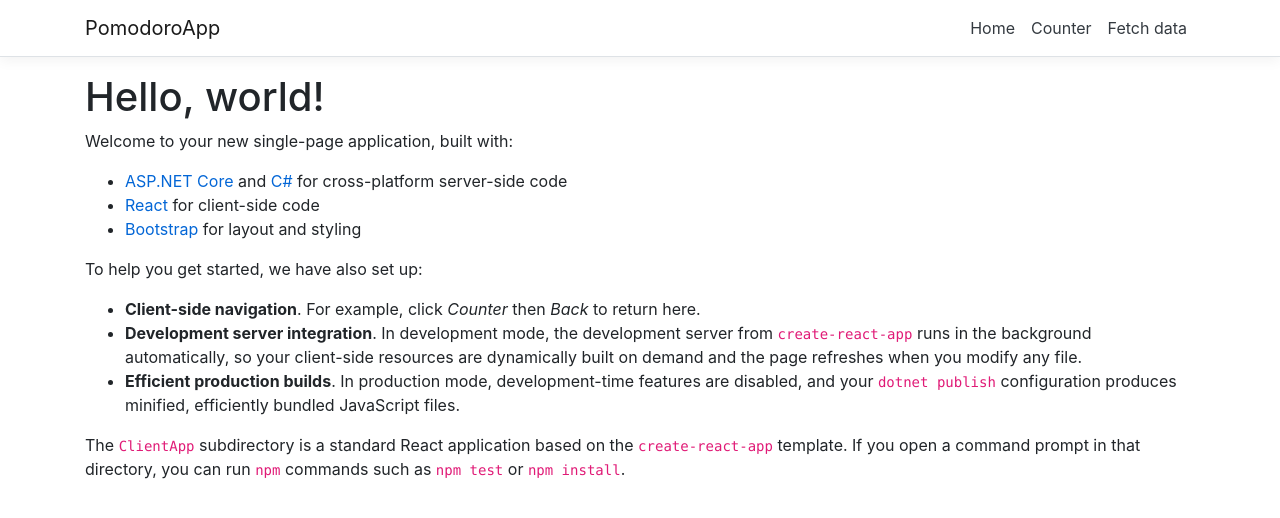
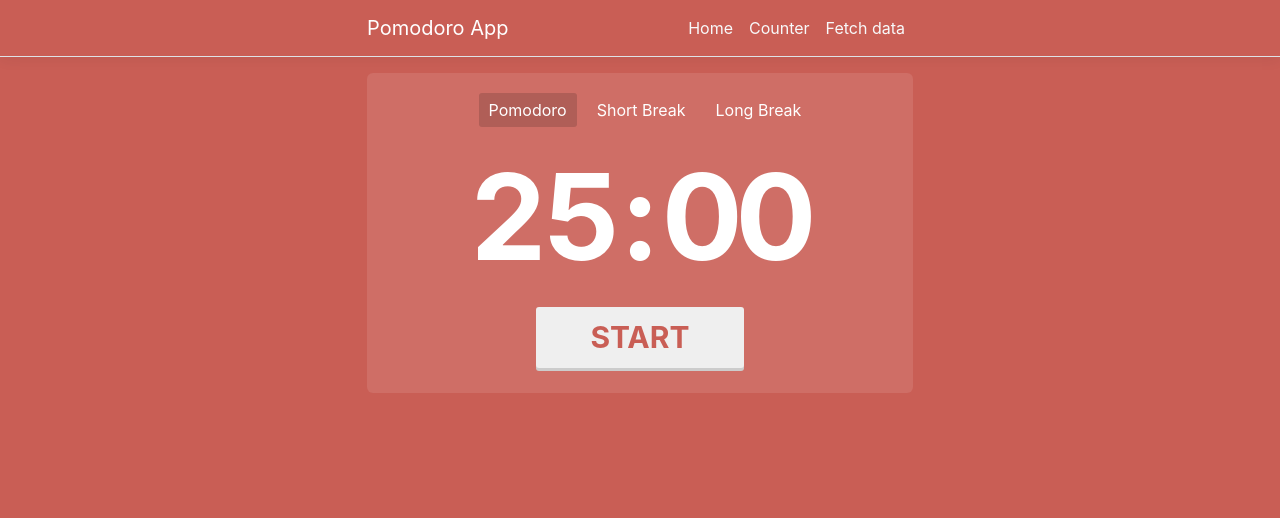
Before and after one commit to kevinle-it/PomodoroWebApp, a React (Create React App) app in the folder PomodoroApp/ClientApp/: page / in a window 1280 px wide. Shown: the top 518 px of the page. Built offline with nearby package versions, Linux system fonts and the light colour scheme.

Commit message:
build ui for main pomodoro countdown timer and replace the home page

```diff
--- a/PomodoroApp/ClientApp/src/App.js
+++ b/PomodoroApp/ClientApp/src/App.js
@@ -1,21 +1,21 @@
 import React, { Component } from 'react';
 import { Route } from 'react-router';
+
+import './App.scss';
+import CountdownTimer from './components/CountdownTimer';
+import { Counter } from './components/Counter';
+import { FetchData } from './components/FetchData';
 import { Layout } from './components/Layout';
-import { Home } from './components/Home';
-import { FetchData } from './components/FetchData';
-import { Counter } from './components/Counter';
-
-import './custom.css'
 
 export default class App extends Component {
   static displayName = App.name;
 
-  render () {
+  render() {
     return (
       <Layout>
-        <Route exact path='/' component={Home} />
-        <Route path='/counter' component={Counter} />
-        <Route path='/fetch-data' component={FetchData} />
+        <Route exact path="/" component={CountdownTimer} />
+        <Route path="/counter" component={Counter} />
+        <Route path="/fetch-data" component={FetchData} />
       </Layout>
     );
   }
--- a/PomodoroApp/ClientApp/src/custom.css
+++ b/PomodoroApp/ClientApp/src/App.scss
@@ -1,4 +1,11 @@
-/* Provide sufficient contrast against white background */
+$pomodoro-color: #c95e55;
+$chestnut-rose: #cf6e66;
+
+body {
+  color: white;
+  background: $pomodoro-color;
+}
+
 a {
   color: #0366d6;
 }
--- /dev/null
+++ b/PomodoroApp/ClientApp/src/components/CountdownTimer/index.js
@@ -0,0 +1,123 @@
+import classnames from 'classnames';
+import React, { useCallback, useMemo } from 'react';
+import './styles.scss';
+import useCountdown from './useCountdown';
+
+const POMODORO_MODES = Object.freeze({
+  POMODORO: {
+    type: Symbol('POMODORO'),
+    time: {
+      minutes: 25,
+      seconds: 0,
+    },
+  },
+  SHORT_BREAK: {
+    type: Symbol('SHORT_BREAK'),
+    time: {
+      minutes: 5,
+      seconds: 0,
+    },
+  },
+  LONG_BREAK: {
+    type: Symbol('LONG_BREAK'),
+    time: {
+      minutes: 15,
+      seconds: 0,
+    },
+  },
+});
+
+const BASE_DIGIT_WIDTH = 74; // 74px
+
+const CountdownTimer = () => {
+  const timerType = POMODORO_MODES.POMODORO.type;
+
+  const { minutes, seconds, shouldRun, setShouldRun } = useCountdown({
+    initialMinutes: POMODORO_MODES.POMODORO.time.minutes,
+    initialSeconds: POMODORO_MODES.POMODORO.time.seconds,
+    shouldStartImmediately: false,
+  });
+
+  const onButtonClick = useCallback(() => {
+    setShouldRun(!shouldRun);
+  }, [setShouldRun, shouldRun]);
+
+  const getLeftDigitOfTwoDigitsNumber = useCallback((number) => {
+    return Math.floor(number / 10);
+  }, []);
+
+  const getRightDigitOfTwoDigitsNumber = useCallback((number) => {
+    return number % 10;
+  }, []);
+
+  const getLeftDigitsAndStyle = useCallback((positiveNum) => {
+    // Number may be greater than 99
+    // => more than 2 digits (100, 9999,...)
+    // => drop right most digit, get all others
+    let leftDigits = getLeftDigitOfTwoDigitsNumber(positiveNum);
+    // If leftDigits > 0, start counting number of digits from 0, else leftDigits = 0 => numDigits = 1
+    let numDigits = leftDigits > 0 ? 0 : 1;
+    let leftDigitsArray = [];
+    while (leftDigits > 0) {
+      leftDigitsArray.push(leftDigits % 10);
+      leftDigits = Math.floor(leftDigits / 10);
+      ++numDigits;
+    }
+    return {
+      digitsArray: leftDigitsArray.reverse(),
+      style: {
+        width: BASE_DIGIT_WIDTH * numDigits,
+      },
+    };
+  }, [getLeftDigitOfTwoDigitsNumber]);
+
+  const minutesLeftDigitsArrayAndStyle = useMemo(() => {
+    return getLeftDigitsAndStyle(minutes);
+  }, [getLeftDigitsAndStyle, minutes]);
+
+  return (
+    <div className="countdown-timer__wrapper">
+      <div className="countdown-timer__type-wrapper">
+        <button className={classnames(
+          'countdown-timer__type',
+          { 'countdown-timer__type--activated': timerType === POMODORO_MODES.POMODORO.type },
+        )}>
+          Pomodoro
+        </button>
+        <button className={classnames(
+          'countdown-timer__type',
+          { 'countdown-timer__type--activated': timerType === POMODORO_MODES.SHORT_BREAK.type },
+        )}>
+          Short Break
+        </button>
+        <button className={classnames(
+          'countdown-timer__type',
+          { 'countdown-timer__type--activated': timerType === POMODORO_MODES.LONG_BREAK.type },
+        )}>
+          Long Break
+        </button>
+      </div>
+      <div className="countdown-timer__timer">
+        {minutes < 100 ? (
+          <div className="countdown-timer__timer__digit">{getLeftDigitOfTwoDigitsNumber(minutes)}</div>
+        ) : (
+          <div className="countdown-timer__timer__digit__minute--left"
+               style={minutesLeftDigitsArrayAndStyle.style}>
+            {minutesLeftDigitsArrayAndStyle.digitsArray.map((digit, index) => (
+              <div key={String(index)} style={{ width: BASE_DIGIT_WIDTH }}>{digit}</div>
+            ))}
+          </div>
+        )}
+        <div className="countdown-timer__timer__digit">{getRightDigitOfTwoDigitsNumber(minutes)}</div>
+        <div className="countdown-timer__timer__colon">:</div>
+        <div className="countdown-timer__timer__digit">{getLeftDigitOfTwoDigitsNumber(seconds)}</div>
+        <div className="countdown-timer__timer__digit">{getRightDigitOfTwoDigitsNumber(seconds)}</div>
+      </div>
+      <div className="countdown-timer__button">
+        <button onClick={onButtonClick}>{!shouldRun ? 'Start' : 'Stop'}</button>
+      </div>
+    </div>
+  );
+};
+
+export default CountdownTimer;
--- /dev/null
+++ b/PomodoroApp/ClientApp/src/components/CountdownTimer/styles.scss
@@ -0,0 +1,61 @@
+@import '../../App';
+
+.countdown-timer {
+  &__wrapper {
+    display: block;
+    padding: 20px 0 25px;
+    border-radius: 6px;
+    background: $chestnut-rose;
+    text-align: center;
+  }
+
+  &__type {
+    &-wrapper {
+      display: inline-flex;
+      align-items: center;
+    }
+
+    margin-left: 10px;
+    padding: 5px 10px;
+    color: white;
+    border: none;
+    background: none;
+
+    &--activated {
+      border: 0 solid #000;
+      border-radius: 3px;
+      background: #b05e57;
+    }
+  }
+
+  &__timer {
+    display: block;
+    font-size: 120px;
+    font-weight: bold;
+    text-align: center;
+    &__digit, &__colon, &__digit__minute--left, &__digit__minute--left > div {
+      display: inline-block;
+    }
+    &__digit {
+      width: 13.5%;
+    }
+    &__colon {
+      width: 8%;
+    }
+  }
+
+  &__button {
+    text-align: center;
+
+    > button {
+      padding: 8px 55px;
+      font-size: 30px;
+      font-weight: bold;
+      text-transform: uppercase;
+      color: $pomodoro-color;
+      border: none;
+      border-radius: 3px;
+      box-shadow: 0 3px #ccc;
+    }
+  }
+}
--- /dev/null
+++ b/PomodoroApp/ClientApp/src/components/CountdownTimer/useCountdown.js
@@ -0,0 +1,38 @@
+import React, { useEffect, useState } from 'react';
+
+const useCountdown = (props) => {
+  const { initialMinutes, initialSeconds, shouldStartImmediately } = props;
+
+  const [minutes, setMinutes] = useState(initialMinutes);
+  const [seconds, setSeconds] = useState(initialSeconds);
+  const [shouldRun, setShouldRun] = useState(shouldStartImmediately);
+
+  useEffect(() => {
+    let timer = setTimeout(() => {
+      if (seconds > 0) {
+        setSeconds(seconds - 1);
+      } else if (minutes > 0) {
+        setSeconds(59);
+        setMinutes(minutes - 1);
+      }
+      if (minutes === 0 && seconds - 1 === 0) {
+        setShouldRun(!shouldRun);
+      }
+    }, shouldRun ? 1000 : 0);
+    if (!shouldRun) {
+      clearTimeout(timer);
+    }
+    return () => {
+      clearTimeout(timer);
+    };
+  }, [minutes, seconds, shouldRun]);
+
+  return {
+    minutes,
+    seconds,
+    shouldRun,
+    setShouldRun,
+  };
+};
+
+export default useCountdown;
--- a/PomodoroApp/ClientApp/src/components/Home.js
+++ /dev/null
@@ -1,26 +0,0 @@
-import React, { Component } from 'react';
-
-export class Home extends Component {
-  static displayName = Home.name;
-
-  render () {
-    return (
-      <div>
-        <h1>Hello, world!</h1>
-        <p>Welcome to your new single-page application, built with:</p>
-        <ul>
-          <li><a href='https://get.asp.net/'>ASP.NET Core</a> and <a href='https://msdn.microsoft.com/en-us/library/67ef8sbd.aspx'>C#</a> for cross-platform server-side code</li>
-          <li><a href='https://facebook.github.io/react/'>React</a> for client-side code</li>
-          <li><a href='http://getbootstrap.com/'>Bootstrap</a> for layout and styling</li>
-        </ul>
-        <p>To help you get started, we have also set up:</p>
-        <ul>
-          <li><strong>Client-side navigation</strong>. For example, click <em>Counter</em> then <em>Back</em> to return here.</li>
-          <li><strong>Development server integration</strong>. In development mode, the development server from <code>create-react-app</code> runs in the background automatically, so your client-side resources are dynamically built on demand and the page refreshes when you modify any file.</li>
-          <li><strong>Efficient production builds</strong>. In production mode, development-time features are disabled, and your <code>dotnet publish</code> configuration produces minified, efficiently bundled JavaScript files.</li>
-        </ul>
-        <p>The <code>ClientApp</code> subdirectory is a standard React application based on the <code>create-react-app</code> template. If you open a command prompt in that directory, you can run <code>npm</code> commands such as <code>npm test</code> or <code>npm install</code>.</p>
-      </div>
-    );
-  }
-}
--- a/PomodoroApp/ClientApp/src/components/Layout.js
+++ b/PomodoroApp/ClientApp/src/components/Layout/index.js
@@ -1,13 +1,14 @@
 import React, { Component } from 'react';
 import { Container } from 'reactstrap';
-import { NavMenu } from './NavMenu';
+import { NavMenu } from '../NavMenu';
+import './styles.scss';
 
 export class Layout extends Component {
   static displayName = Layout.name;
 
-  render () {
+  render() {
     return (
-      <div>
+      <div className="layout__wrapper">
         <NavMenu />
         <Container>
           {this.props.children}
--- /dev/null
+++ b/PomodoroApp/ClientApp/src/components/Layout/styles.scss
@@ -0,0 +1,12 @@
+.layout {
+  &__wrapper {
+    .container {
+      width: 100%;
+      max-width: 576px;
+      padding-right: 15px;
+      padding-left: 15px;
+      margin-right: auto;
+      margin-left: auto;
+    }
+  }
+}
--- a/PomodoroApp/ClientApp/src/components/NavMenu.js
+++ b/PomodoroApp/ClientApp/src/components/NavMenu/index.js
@@ -1,43 +1,43 @@
 import React, { Component } from 'react';
+import { Link } from 'react-router-dom';
 import { Collapse, Container, Navbar, NavbarBrand, NavbarToggler, NavItem, NavLink } from 'reactstrap';
-import { Link } from 'react-router-dom';
-import './NavMenu.css';
+import './styles.scss';
 
 export class NavMenu extends Component {
   static displayName = NavMenu.name;
 
-  constructor (props) {
+  constructor(props) {
     super(props);
 
     this.toggleNavbar = this.toggleNavbar.bind(this);
     this.state = {
-      collapsed: true
+      collapsed: true,
     };
   }
 
-  toggleNavbar () {
+  toggleNavbar() {
     this.setState({
-      collapsed: !this.state.collapsed
+      collapsed: !this.state.collapsed,
     });
   }
 
-  render () {
+  render() {
     return (
       <header>
-        <Navbar className="navbar-expand-sm navbar-toggleable-sm ng-white border-bottom box-shadow mb-3" light>
+        <Navbar className="navbar-expand-sm navbar-toggleable-sm ng-white border-bottom box-shadow mb-3">
           <Container>
-            <NavbarBrand tag={Link} to="/">PomodoroApp</NavbarBrand>
+            <NavbarBrand tag={Link} to="/">Pomodoro App</NavbarBrand>
             <NavbarToggler onClick={this.toggleNavbar} className="mr-2" />
             <Collapse className="d-sm-inline-flex flex-sm-row-reverse" isOpen={!this.state.collapsed} navbar>
               <ul className="navbar-nav flex-grow">
                 <NavItem>
-                  <NavLink tag={Link} className="text-dark" to="/">Home</NavLink>
+                  <NavLink tag={Link} className="text-light" to="/">Home</NavLink>
                 </NavItem>
                 <NavItem>
-                  <NavLink tag={Link} className="text-dark" to="/counter">Counter</NavLink>
+                  <NavLink tag={Link} className="text-light" to="/counter">Counter</NavLink>
                 </NavItem>
                 <NavItem>
-                  <NavLink tag={Link} className="text-dark" to="/fetch-data">Fetch data</NavLink>
+                  <NavLink tag={Link} className="text-light" to="/fetch-data">Fetch data</NavLink>
                 </NavItem>
               </ul>
             </Collapse>
--- a/PomodoroApp/ClientApp/src/components/NavMenu.css
+++ b/PomodoroApp/ClientApp/src/components/NavMenu/styles.scss
@@ -2,11 +2,13 @@ a.navbar-brand {
   white-space: normal;
   text-align: center;
   word-break: break-all;
+  color: white;
 }
 
 html {
   font-size: 14px;
 }
+
 @media (min-width: 768px) {
   html {
     font-size: 16px;
```
Also changed, not shown: 1 other file (tests, documents, lock files or other folders).
